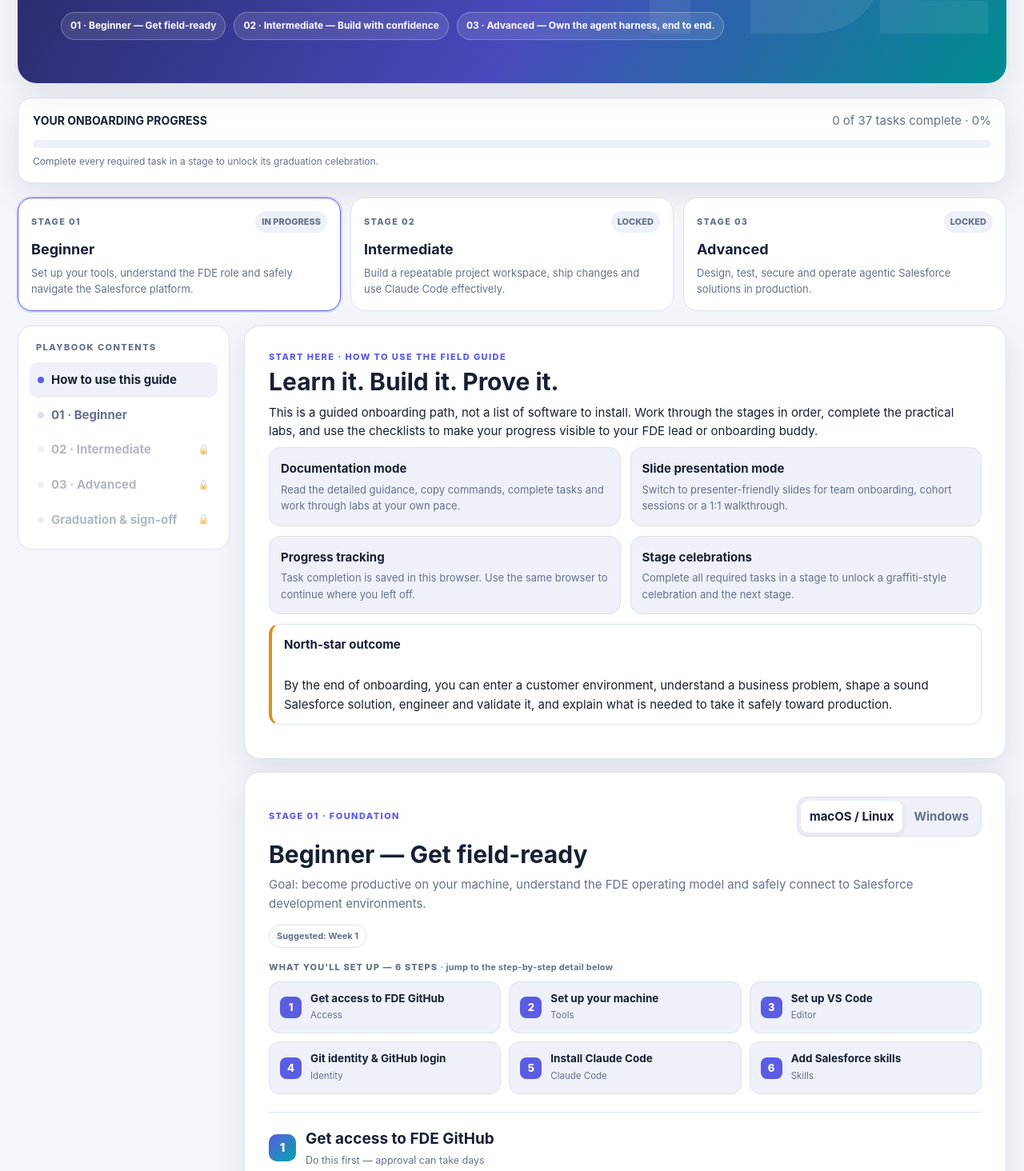
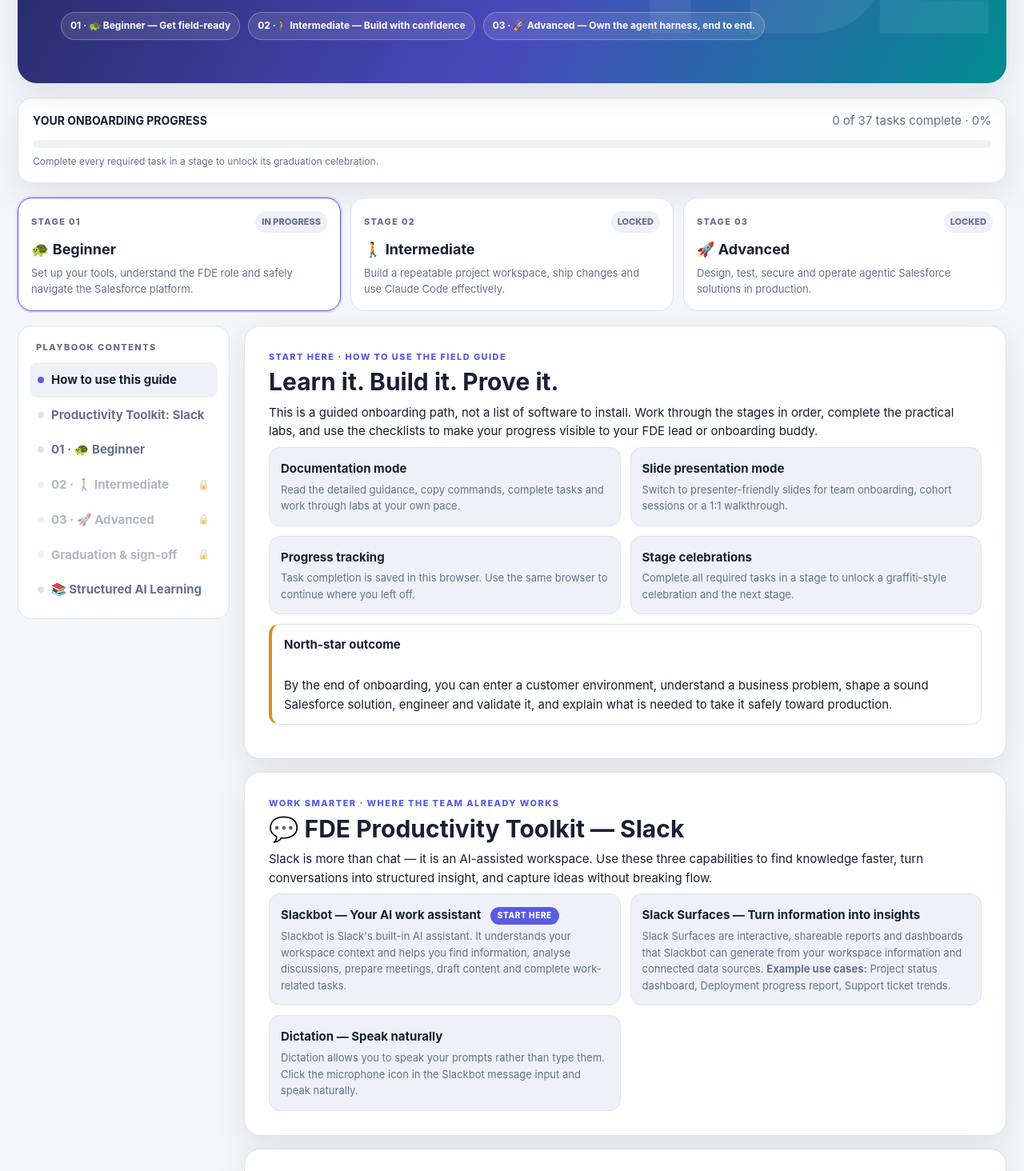
Before and after one commit to tonytuanabdeen/FDE-Learning, a plain HTML site: page Output/salesforce-fde-onboarding-field-guide.html in a window 1280 px wide. Shown: the part 372-1836 px from the top of the page at 80% size. Drawn offline with Linux system fonts and the light colour scheme.

Commit message:
adding advanced with slack

```diff
--- a/Output/salesforce-fde-onboarding-field-guide.html
+++ b/Output/salesforce-fde-onboarding-field-guide.html
@@ -4,7 +4,7 @@
 <meta charset="utf-8">
 <meta name="viewport" content="width=device-width, initial-scale=1">
 <meta name="color-scheme" content="light dark">
-<title>Salesforce FDE Field Guide | Beginner → Intermediate → Advanced</title>
+<title>Salesforce FDE Field Guide | Beginner → Intermediate → Advanced (Tuan Abdeen)</title>
 <style>
 :root{--bg:#f4f6fb;--surface:#fff;--surface2:#eef1f8;--text:#172033;--muted:#65718a;--line:#dce2ee;--accent:#5b5ce2;--accent2:#00a6a6;--good:#16845b;--warn:#a96500;--shadow:0 14px 40px rgba(23,32,51,.09);--code:#111827;--codeText:#e5e7eb}
 [data-theme="dark"]{--bg:#0c1020;--surface:#151b2e;--surface2:#1d2540;--text:#eef2ff;--muted:#a4aec7;--line:#2b3553;--accent:#9b9cff;--accent2:#4dd6cf;--good:#57d6a1;--warn:#ffc36b;--shadow:0 16px 44px rgba(0,0,0,.28);--code:#080d18;--codeText:#e5e7eb}
@@ -49,6 +49,11 @@ pre{background:var(--code);color:var(--codeText);padding:15px;border-radius:13px
 .feedback-input::placeholder{color:var(--muted)}
 .feedback-note{display:inline-flex;align-items:center;gap:5px;margin-top:6px;font-size:11px;color:var(--muted)}
 .feedback-note.saved{color:var(--good)}
+.pill-start{display:inline-block;font-size:10px;font-weight:850;text-transform:uppercase;letter-spacing:.06em;color:#fff;background:var(--accent);border-radius:99px;padding:3px 9px;margin-left:8px;vertical-align:middle}
+.mini .pill-start{margin-left:8px}
+a.linkcard{display:block;text-decoration:none;color:inherit;transition:transform .15s,border-color .15s,box-shadow .15s}
+a.linkcard:hover{transform:translateY(-2px);border-color:var(--accent);box-shadow:var(--shadow)}
+a.linkcard strong{color:var(--accent)}
 .sec{scroll-margin-top:16px;margin-top:22px;padding-top:18px;border-top:1px solid var(--line)}
 .sec-h{display:flex;align-items:center;gap:12px;margin-bottom:4px}
 .sec-h .n{flex:none;display:grid;place-items:center;width:34px;height:34px;border-radius:10px;font-weight:800;font-size:15px;color:#fff;background:linear-gradient(135deg,var(--accent),var(--accent2))}
@@ -99,7 +104,7 @@ pre{background:var(--code);color:var(--codeText);padding:15px;border-radius:13px
   <div class="eyebrow">Welcome to the team</div>
   <h1>The FDE<br>Onboarding Field Guide</h1>
   <p>A structured, hands-on journey that builds the habits, tools and engineering judgement needed to deliver outcomes with customers — not just configure a development environment.</p>
-  <div class="hero-meta"><span class="pill">01 · Beginner — Get field-ready</span><span class="pill">02 · Intermediate — Build with confidence</span><span class="pill">03 · Advanced — Own the agent harness, end to end.</span></div>
+  <div class="hero-meta"><span class="pill">01 · 🐢 Beginner — Get field-ready</span><span class="pill">02 ·🚶 Intermediate — Build with confidence</span><span class="pill">03 · 🚀 Advanced — Own the agent harness, end to end.</span></div>
 </section>
 <div class="progress-wrap">
   <div class="progress-head"><strong>YOUR ONBOARDING PROGRESS</strong><span class="muted" id="progressText">0 of 0 tasks complete · 0%</span></div>
@@ -107,19 +112,21 @@ pre{background:var(--code);color:var(--codeText);padding:15px;border-radius:13px
   <div class="muted" style="font-size:12px;margin-top:8px" id="progressHint">Complete every required task in a stage to unlock its graduation celebration.</div>
 </div>
 <div class="journey" id="journey">
-  <div class="stage-card current" data-stage-card="beginner"><div class="stage-top"><span class="stage-number">STAGE 01</span><span class="stage-status">IN PROGRESS</span></div><h3>Beginner</h3><p>Set up your tools, understand the FDE role and safely navigate the Salesforce platform.</p></div>
-  <div class="stage-card" data-stage-card="intermediate"><div class="stage-top"><span class="stage-number">STAGE 02</span><span class="stage-status">LOCKED</span></div><h3>Intermediate</h3><p>Build a repeatable project workspace, ship changes and use Claude Code effectively.</p></div>
-  <div class="stage-card" data-stage-card="advanced"><div class="stage-top"><span class="stage-number">STAGE 03</span><span class="stage-status">LOCKED</span></div><h3>Advanced</h3><p>Design, test, secure and operate agentic Salesforce solutions in production.</p></div>
+  <div class="stage-card current" data-stage-card="beginner"><div class="stage-top"><span class="stage-number">STAGE 01</span><span class="stage-status">IN PROGRESS</span></div><h3>🐢 Beginner</h3><p>Set up your tools, understand the FDE role and safely navigate the Salesforce platform.</p></div>
+  <div class="stage-card" data-stage-card="intermediate"><div class="stage-top"><span class="stage-number">STAGE 02</span><span class="stage-status">LOCKED</span></div><h3>🚶 Intermediate</h3><p>Build a repeatable project workspace, ship changes and use Claude Code effectively.</p></div>
+  <div class="stage-card" data-stage-card="advanced"><div class="stage-top"><span class="stage-number">STAGE 03</span><span class="stage-status">LOCKED</span></div><h3>🚀 Advanced</h3><p>Design, test, secure and operate agentic Salesforce solutions in production.</p></div>
 </div>
 
 <div id="documentation" class="layout">
   <aside class="sidebar">
     <div class="side-title">PLAYBOOK CONTENTS</div>
     <button class="navitem active" data-target="start"><span class="dot"></span>How to use this guide</button>
-    <button class="navitem" data-target="beginner"><span class="dot"></span>01 · Beginner</button>
-    <button class="navitem" data-target="intermediate" data-requires="beginner"><span class="dot"></span>02 · Intermediate<span class="lock" aria-hidden="true">🔒</span></button>
-    <button class="navitem" data-target="advanced" data-requires="intermediate"><span class="dot"></span>03 · Advanced<span class="lock" aria-hidden="true">🔒</span></button>
+    <button class="navitem" data-target="toolkit"><span class="dot"></span>Productivity Toolkit: Slack</button>
+    <button class="navitem" data-target="beginner"><span class="dot"></span>01 · 🐢 Beginner</button>
+    <button class="navitem" data-target="intermediate" data-requires="beginner"><span class="dot"></span>02 · 🚶 Intermediate<span class="lock" aria-hidden="true">🔒</span></button>
+    <button class="navitem" data-target="advanced" data-requires="intermediate"><span class="dot"></span>03 · 🚀 Advanced<span class="lock" aria-hidden="true">🔒</span></button>
     <button class="navitem" data-target="graduation" data-requires="advanced"><span class="dot"></span>Graduation & sign-off<span class="lock" aria-hidden="true">🔒</span></button>
+    <button class="navitem" data-target="learning"><span class="dot"></span>📚 Structured AI Learning</button>
   </aside>
   <main class="content">
     <section class="section" id="start">
@@ -135,8 +142,19 @@ pre{background:var(--code);color:var(--codeText);padding:15px;border-radius:13px
       <div class="callout warn"><strong>North-star outcome</strong><br>By the end of onboarding, you can enter a customer environment, understand a business problem, shape a sound Salesforce solution, engineer and validate it, and explain what is needed to take it safely toward production.</div>
     </section>
 
+    <section class="section" id="toolkit">
+      <div class="kicker">Work smarter · Where the team already works</div>
+      <h2>💬 FDE Productivity Toolkit — Slack</h2>
+      <p>Slack is more than chat — it is an AI-assisted workspace. Use these three capabilities to find knowledge faster, turn conversations into structured insight, and capture ideas without breaking flow.</p>
+      <div class="grid2">
+        <div class="mini"><strong>Slackbot — Your AI work assistant <span class="pill-start">Start here</span></strong><p>Slackbot is Slack's built-in AI assistant. It understands your workspace context and helps you find information, analyse discussions, prepare meetings, draft content and complete work-related tasks.</p></div>
+        <div class="mini"><strong>Slack Surfaces — Turn information into insights</strong><p>Slack Surfaces are interactive, shareable reports and dashboards that Slackbot can generate from your workspace information and connected data sources. <b>Example use cases:</b> Project status dashboard, Deployment progress report, Support ticket trends.</p></div>
+        <div class="mini"><strong>Dictation — Speak naturally</strong><p>Dictation allows you to speak your prompts rather than type them. Click the microphone icon in the Slackbot message input and speak naturally.</p></div>
+      </div>
+    </section>
+
     <section class="section" id="beginner" data-os="mac">
-      <div class="section-head"><div><div class="head-top"><div class="kicker">Stage 01 · Foundation</div><div class="seg" id="os-select" role="group" aria-label="Operating system"><button type="button" class="active" data-os="mac" aria-pressed="true">macOS / Linux</button><button type="button" data-os="win" aria-pressed="false">Windows</button></div></div><h2>Beginner — Get field-ready</h2><p class="muted">Goal: become productive on your machine, understand the FDE operating model and safely connect to Salesforce development environments.</p><span class="tag">Suggested: Week 1</span></div></div>
+      <div class="section-head"><div><div class="head-top"><div class="kicker">Stage 01 · Foundation</div><div class="seg" id="os-select" role="group" aria-label="Operating system"><button type="button" class="active" data-os="mac" aria-pressed="true">macOS / Linux</button><button type="button" data-os="win" aria-pressed="false">Windows</button></div></div><h2>🐢 Beginner — Get field-ready</h2><p class="muted">Goal: become productive on your machine, understand the FDE operating model and safely connect to Salesforce development environments.</p><span class="tag">Suggested: Week 1</span></div></div>
       <div class="agenda">
         <p class="agenda-h">What you'll set up — 6 steps <span>· jump to the step-by-step detail below</span></p>
         <div class="steps-row">
@@ -253,6 +271,7 @@ code --install-extension redhat.vscode-yaml</code></pre>
           </details>
         </div>
       </section>
+      <div class="lab"><h3>Alternative IDE · <b>Cursor</b></h3><ol><li>If you prefer using Cursor IDE instead of Visual Studio Code, you are welcome to do so.</li><li>Please follow the dedicated setup instructions here: <a href="https://salesforce.enterprise.slack.com/docs/T01G0063H29/F09D6SBKDNE" target="_blank">Cursor IDE Setup Guide</a></li><li>Note: Cursor is an optional alternative. You do not need to complete both IDE setups.</li></ol></div>
 
       <section class="sec" id="sec-gitid">
         <div class="sec-h"><span class="n">4</span><div><h3>Set up Git identity &amp; GitHub login</h3><p class="sub">SSH key and sign-in</p></div></div>
@@ -322,7 +341,7 @@ claude plugin marketplace add forward-deployed-engineering-emu/fde-skills</code>
     </section>
 
     <section class="section" id="intermediate">
-      <div class="section-head"><div><div class="kicker">Stage 02 · Engineering practice</div><h2>Intermediate — Build with confidence</h2><p class="muted">Goal: create a repeatable project workspace, make controlled changes, collaborate through Git and use AI coding tools with engineering discipline.</p></div><span class="tag">Suggested: Weeks 2–4</span></div>
+      <div class="section-head"><div><div class="kicker">Stage 02 · Engineering practice</div><h2>🚶 Intermediate — Build with confidence</h2><p class="muted">Goal: create a repeatable project workspace, make controlled changes, collaborate through Git and use AI coding tools with engineering discipline.</p></div><span class="tag">Suggested: Weeks 2–4</span></div>
       <div class="outcome"><strong>Stage outcome</strong>You can create a Salesforce DX project, connect to a non-production org, retrieve or build metadata, validate changes, raise a reviewable pull request and explain how you used Claude Code safely.</div>
       <div class="agenda">
         <p class="agenda-h">What you'll set up — 5 steps <span>· jump to the step-by-step detail below</span></p>
@@ -638,7 +657,7 @@ ls .claude/CLAUDE.md CLAUDE.md 2&gt;/dev/null</code></pre>
     </section>
 
     <section class="section" id="advanced">
-      <div class="section-head"><div><div class="kicker">Stage 03 · Technical leadership</div><h2>Advanced — Own the agent harness, end to end.</h2>
+      <div class="section-head"><div><div class="kicker">Stage 03 · Technical leadership</div><h2>🚀 Advanced — Own the agent harness, end to end.</h2>
       <p class="muted">This Advanced playbook takes you from building features to leading a workstream: engineer the harness for real-world behaviour, prove it with layered testing and evaluation, and ship it safely with security, observability, and a production runbook.</p></div><span class="tag">Suggested: Weeks 4–8+</span></div>
       <div class="outcome"><strong>Stage outcome</strong>You can lead a bounded customer workstream: discover the real problem, design an appropriate Salesforce architecture, implement and evaluate it, manage risks and explain production readiness.</div>
 
@@ -834,6 +853,25 @@ sf project deploy start --source-dir force-app --target-org client-uat --test-le
       <div class="outcome"><strong>Graduation principle</strong>Can this FDE independently take a well-scoped problem from discovery to a reviewed, tested and supportable Salesforce solution — while knowing when to ask for help?</div>
       <div class="checkpoint"><button class="btn primary" onclick="window.print()">Print / Save as PDF</button><button onclick="exportProgress()">Export progress summary</button></div>
     </section>
+
+    <section class="section" id="learning">
+      <div class="kicker">Keep growing · Beyond onboarding</div>
+      <h2>📚 Structured AI Learning</h2>
+      <p>Onboarding gets you field-ready; these pathways keep you current. Build recognised Agentforce and Data 360 expertise through Trailhead and Salesforce certifications — always available, whatever stage you are at.</p>
+
+      <h3>Agentblazer 2026 — achievement pathway</h3>
+      <p>Earn Agentblazer status by completing the guided agentic-AI learning path on Trailhead, and keep your skills current as the platform evolves.</p>
+      <div class="grid2">
+        <a class="mini linkcard" href="https://trailhead.salesforce.com/agentblazer" target="_blank" rel="noopener"><strong>Agentblazer 2026 — Trailhead ↗</strong><p>Complete the Agentblazer learning path to build and demonstrate hands-on Agentforce skills.</p></a>
+      </div>
+
+      <h3>🏅 Salesforce Certifications — Validate Your Expertise</h3>
+      <p>Certifications turn hands-on practice into recognised, portable proof of expertise. Prepare with Trailhead and official exam guides.</p>
+      <div class="grid2">
+        <a class="mini linkcard" href="https://trailhead.salesforce.com/en/credentials/agentforcespecialist" target="_blank" rel="noopener"><strong>Agentforce Specialist Certification ↗</strong><p>Validate your ability to design, build and deploy Agentforce agents on the Salesforce platform.</p></a>
+        <a class="mini linkcard" href="https://trailhead.salesforce.com/credentials/datacloudconsultant" target="_blank" rel="noopener"><strong>Data 360 Consultant Certification ↗</strong><p>Prove your skills in data modelling, ingestion, harmonisation and activation with Salesforce Data 360 (Data Cloud).</p></a>
+      </div>
+    </section>
   </main>
 </div>
 
@@ -842,7 +880,7 @@ sf project deploy start --source-dir force-app --target-org client-uat --test-le
   <div class="slide-controls"><button class="btn" id="prevSlide">← Previous</button><div class="slide-dots" id="slideDots"></div><button class="btn primary" id="nextSlide">Next →</button></div>
   <p class="muted" style="text-align:center;font-size:12px">Tip: use ← and → arrow keys to navigate slides. Switch back to Documentation for full instructions and checklists.</p>
 </div>
-<div class="footer">Salesforce FDE Field Guide · Learning path and examples are illustrative. Follow current internal policies and project standards.</div>
+<div class="footer">Salesforce FDE Field Guide · Learning path and examples are illustrative. Follow current internal policies and project standards. (Tuan Abdeen)</div>
 </div>
 
 <div class="celebrate" id="celebration" role="dialog" aria-modal="true" aria-label="Stage completed">
```
Also changed, not shown: 1 other file.
